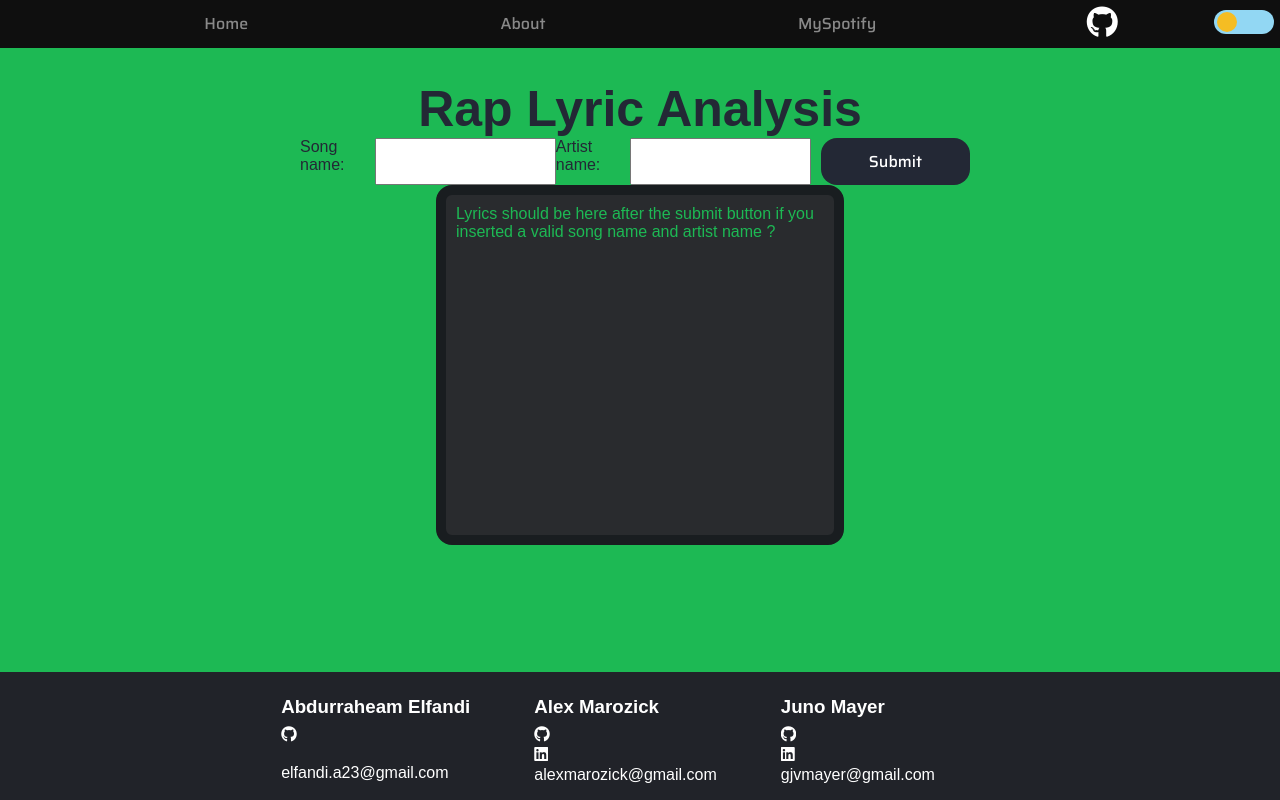
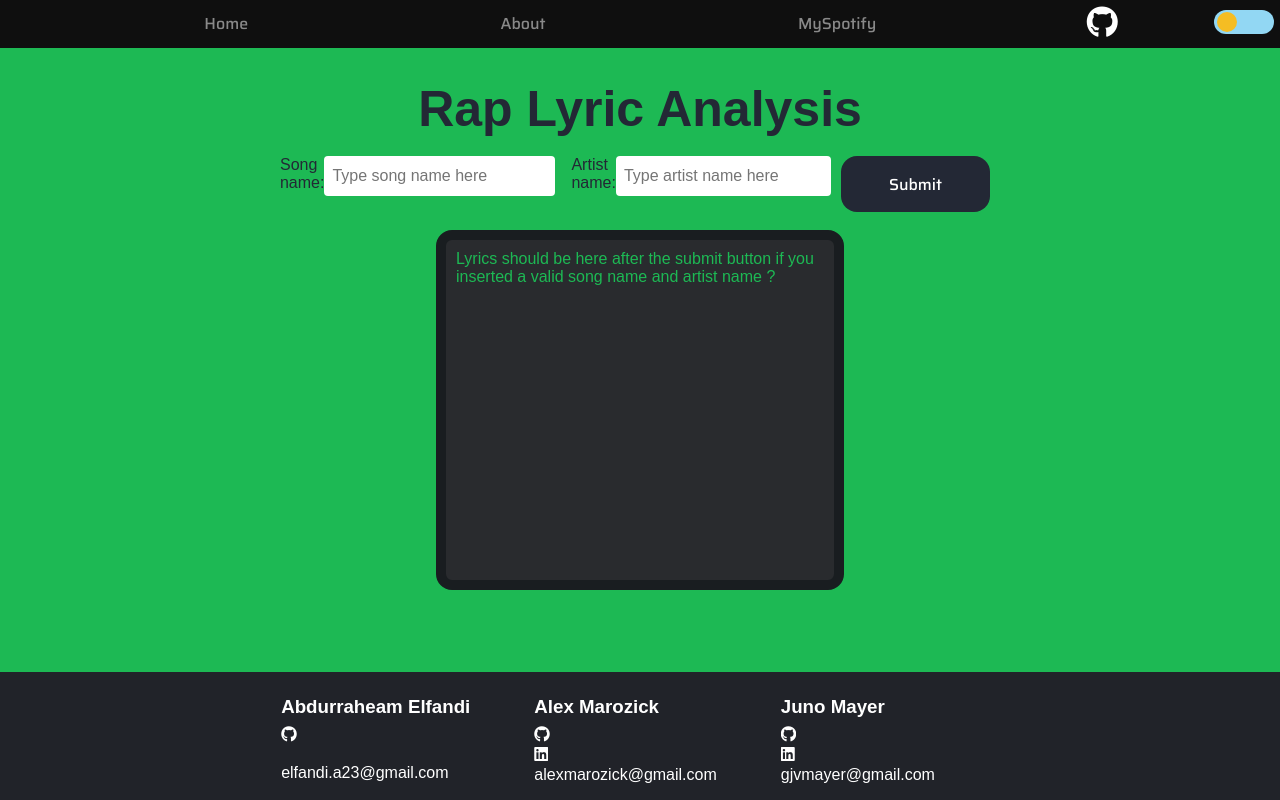
Before and after one commit to alexmarozick/RapAnalysis, a Flask app: page / in a window 1280 px wide. Run offline with Flask 2, Linux system fonts and the light colour scheme; parts of the project's set-up code (start-up, migrations or seed data) failed here and were passed over; some libraries are stand-ins or nearby versions.

Commit message:
fixed song name and artist inputs

```diff
--- a/rap_analysis/static/stylesheets/style.css
+++ b/rap_analysis/static/stylesheets/style.css
@@ -1,48 +1,47 @@
 :root {
-    --primary-color: #302AE6;
+  --primary-color: #302ae6;
   --secondary-color: #536390;
   --font-color: #232835;
   --link-font-color: rgb(137, 137, 141);
-    --bg-color: #1DB954;
+  --bg-color: #1db954;
   --button-color: rgb(41, 41, 43);
   --button-color: #232835;
   --button-color-hover: #39435c;
   --button-color-text: white;
-
 }
 /*
   #ADDFAD moss green
   #1DB954 Spotify green
 */
 
-
-*{
+* {
   margin: 0px;
   padding: 0px;
   box-sizing: border-box;
   scroll-behavior: smooth;
-
 }
 
 [data-mode="dark"] {
-    --font-color: #1DB954;
-    --link-font-color:#e1e1ff;
+  --font-color: #1db954;
+  --link-font-color: #e1e1ff;
   --bg-color: #232835;
   --heading-color: #818cab;
-    --button-color: #1DB954;
-    --button-color-hover: #ADDFAD;
+  --button-color: #1db954;
+  --button-color-hover: #addfad;
   --button-color-text: black;
 }
 
-main{
+main {
   width: 90vh;
   padding: 30px 20px;
   margin: 0 auto;
-    min-height: calc(100vh - 48px - 129.73px);  /* at minimum, footer will be at bottom (viewport - size of navbar - size of footer) */
+  min-height: calc(
+    100vh - 48px - 129.73px
+  ); /* at minimum, footer will be at bottom (viewport - size of navbar - size of footer) */
 }
 
-body{
-    font-family: 'Open Sans', sans-serif;
+body {
+  font-family: "Open Sans", sans-serif;
   background-color: var(--bg-color);
   transition: background 0.4s;
   color: var(--font-color);
@@ -57,28 +56,26 @@ p {
   margin-block-end: 1em;
   margin-inline-start: 0px;
   margin-inline-end: 0px;
-
 }
 
-body::-webkit-scrollbar{
+body::-webkit-scrollbar {
   width: 1rem;
 }
-body::-webkit-scrollbar-track{
+body::-webkit-scrollbar-track {
   background: rgb(15, 15, 15);
 }
-body::-webkit-scrollbar-thumb{
+body::-webkit-scrollbar-thumb {
   background: #2e2e2e;
   border-radius: 19px;
-
 }
 
-a{
+a {
   text-decoration: none;
   color: var(--font-color);
 }
 
 /*Start of Navbar and its content*/
-.top-nav{
+.top-nav {
   width: 100%; /*Use 100% of the body width*/
   position: fixed; /*Position of the nav bar will be fixed*/
   height: 3rem; /*Height of the nav bar*/
@@ -87,7 +84,7 @@ a{
   z-index: 2;
 }
 
-.nav-list{
+.nav-list {
   list-style: none;
   display: flex;
   height: 100%; /*Use 100% of the height of the nav bar*/
@@ -95,55 +92,56 @@ a{
 }
 
 /*Navbar links properties*/
-.nav-link{
-    font-family: 'Saira', sans-serif;
+.nav-link {
+  font-family: "Saira", sans-serif;
   text-decoration: none;
   filter: grayscale(100%) opacity(5);
 }
 
-
 /*Navbar link color*/
-a.nav-link{
-    color:var( --link-font-color);
+a.nav-link {
+  color: var(--link-font-color);
 }
 
-
 /*when the link in the nav bar is clicked on*/
-.nav-link:active{
+.nav-link:active {
   color: white;
 }
 
 /*properties for the social icons*/
-.socials i{
+.socials i {
   padding: 6px;
   margin: 2px, 1px;
   font-size: 2rem;
   position: relative;
-
 }
 
 /*properties for the github icon*/
-.fa-github{
+.fa-github {
   overflow: hidden;
   background-size: 100% 200%;
-    background-image: linear-gradient(to top,rgb(69, 38, 247) 5%,rgb(102, 187, 212), white 50%);
+  background-image: linear-gradient(
+    to top,
+    rgb(69, 38, 247) 5%,
+    rgb(102, 187, 212),
+    white 50%
+  );
   /* color: #fff; */
-    -webkit-background-clip: text;      /*Makes it so that it only colors the icon and not the container*/
+  -webkit-background-clip: text; /*Makes it so that it only colors the icon and not the container*/
   -webkit-text-fill-color: transparent;
-    transition:
-      background-position .3s ease-in-out,
-      color .2s ease-in-out;
+  transition: background-position 0.3s ease-in-out, color 0.2s ease-in-out;
 }
 
 /*properties for the github icon when hovered over, make color transition*/
-.fa-github:hover, .fa-github:focus{
-    -webkit-background-clip: text;  /*already have it above so could be removed*/
+.fa-github:hover,
+.fa-github:focus {
+  -webkit-background-clip: text; /*already have it above so could be removed*/
   -webkit-text-fill-color: transparent;
   background-position: 0 100%;
 }
 
 /* Switch properites*/
-.switch{
+.switch {
   position: fixed;
   width: 60px;
   height: 24px;
@@ -168,11 +166,10 @@ a.nav-link{
   right: 0;
   bottom: 0;
   background-color: rgb(146, 215, 243);
-    -webkit-transition: .4s;
-    transition: .4s;
+  -webkit-transition: 0.4s;
+  transition: 0.4s;
   border-radius: 34px;
 }
-
 
 /*Set up slider circle that is inside the box*/
 .slider:before {
@@ -184,13 +181,13 @@ a.nav-link{
   top: 2px;
   bottom: 4px;
   background-color: rgb(245, 189, 35);
-    -webkit-transition: .4s;
-    transition: .4s;
+  -webkit-transition: 0.4s;
+  transition: 0.4s;
   border-radius: 34px; /*Set the raidus of the content to be 1 so we get something like a circle*/
 }
 
 /*Make the silder circle move when clicked on the slider*/
-input:checked +.slider:before{
+input:checked + .slider:before {
   -webkit-transform: translateX(34px);
   -ms-transform: translateX(34px);
   transform: translateX(34px);
@@ -198,84 +195,112 @@ input:checked +.slider:before{
 }
 
 /*Set background of the slider after being clicked*/
-input:checked +.slider{
+input:checked + .slider {
   background-color: #454647;
 }
 /*End of nav bar contents*/
 
-.title{
+.title {
   padding-top: 50px;
   text-align: center;
   font-size: 50px;
 }
 
-.btn-container{
+.btn-container {
   padding: 0.7rem 3rem;
   width: 100%;
+}
 
-
-}
-form{
+form {
   display: flex;
   flex-direction: row;
   justify-content: center;
-    font-family: 'Saira', sans-serif;
+  font-family: "Saira", sans-serif;
   font-size: 16px;
-
 }
 
+#song {
+  width: 250px;
+  height: 40px;
+  border-radius: 4px;
+  outline: none;
+  border: none;
+  /* padding: top right bottom left */
+  padding: 0rem 1rem 0rem 0.5rem;
+  font-size: 1rem;
+  margin-bottom: 1rem;
+}
+
+#artist {
+  width: 250px;
+  height: 40px;
+  border-radius: 4px;
+  outline: none;
+  border: none;
+  padding-left: 0.5rem;
+  font-size: 1rem;
+  margin-bottom: 1rem;
+}
+
+#sartist{
+    padding-left:1rem;
+}
 
 .btn {
   margin: 0 10px;
   cursor: pointer;
-    font-family: 'Saira', sans-serif;
+  font-family: "Saira", sans-serif;
   padding: 0.7rem 3rem;
   font-size: 16px;
   background-color: var(--button-color);
   border-radius: 1rem;
   border: none;
-    color:var(--button-color-text);
-
+  color: var(--button-color-text);
 }
-.btn:hover, .upload-btn:focus {
+.btn:hover,
+.upload-btn:focus {
   background-color: var(--button-color-hover);
 }
 
-label.btn input[type=file]{
+label.btn input[type="file"] {
   position: absolute;
   z-index: -1;
   opacity: 0; /* make transparent */
 }
-.output-box{
+.output-box {
   margin: auto;
   width: 60%;
   background-color: #292b2e;
-    height:360px;
+  height: 360px;
   padding: 10px;
-    border:10px solid #191d20;
-    color: #1DB954;
+  border: 10px solid #191d20;
+  color: #1db954;
   font: 16px/26px;
-    overflow:auto;
+  overflow: auto;
   border-radius: 1rem;
   justify-content: center;
 }
 
-.fa-linkedin-square{
+.fa-linkedin-square {
   overflow: hidden;
   background-size: 100% 200%;
-    background-image: linear-gradient(to top,#0073b1 50%,#0073b1, rgb(255, 255, 255) 50%);
+  background-image: linear-gradient(
+    to top,
+    #0073b1 50%,
+    #0073b1,
+    rgb(255, 255, 255) 50%
+  );
   /* color: #fff; */
-    -webkit-background-clip: text;      /*Makes it so that it only colors the icon and not the container*/
+  -webkit-background-clip: text; /*Makes it so that it only colors the icon and not the container*/
   -webkit-text-fill-color: transparent;
-    transition:
-      background-position .3s ease-in-out,
-      color .2s ease-in-out;
+  transition: background-position 0.3s ease-in-out, color 0.2s ease-in-out;
 }
-.fa-linkedin-square:hover, .fa-linkedin-square:focus{
+.fa-linkedin-square:hover,
+.fa-linkedin-square:focus {
   background-position: 0 100%;
 }
 
-.header-section{
+.header-section {
   padding-top: 3rem;
   padding-bottom: 1rem;
   font-size: 50px;
@@ -288,11 +313,11 @@ label.btn input[type=file]{
   display: block;
 }
 
-.contact-list{
+.contact-list {
   display: flex;
   flex-direction: column;
 }
-.contact-info{
+.contact-info {
   font-size: 1.5rem;
   text-align: center;
   align-items: center;
@@ -300,16 +325,15 @@ label.btn input[type=file]{
   padding: 10px;
 }
 
-.email-link{
+.email-link {
   color: rgb(26, 115, 248);
 }
-.email-link:hover{
-    border-bottom: .1em solid rgb(54, 127, 238);
+.email-link:hover {
+  border-bottom: 0.1em solid rgb(54, 127, 238);
   transition: all 100ms cubic-bezier(0, 1, 1, 1);
 }
 
-
-.map{
+.map {
   margin: auto;
   padding: 50px 0;
   display: block;
@@ -317,10 +341,9 @@ label.btn input[type=file]{
 }
 
 /*Mobile view*/
-@media only screen and (max-width:800px){
-
+@media only screen and (max-width: 800px) {
   /*Nav menu*/
-    .nav-menu{
+  .nav-menu {
     position: fixed;
     display: flex;
     flex-direction: column;
@@ -333,18 +356,21 @@ label.btn input[type=file]{
     left: 0.8rem;
     width: 2.4rem;
     height: 2rem; /* Height of each bar similar as the justify-content*/
-
   }
 
   /* some properties for the 3 bar lines*/
-    .bar{
-        background: linear-gradient(to left, rgb(213, 214, 221), rgb(168, 171, 173));
+  .bar {
+    background: linear-gradient(
+      to left,
+      rgb(213, 214, 221),
+      rgb(168, 171, 173)
+    );
     width: 100%; /*Use 100% of the width set in .nav-menu*/
     height: 4px;
   }
 
-    .nav-list{
-        top:-100%;
+  .nav-list {
+    top: -100%;
     position: fixed;
     height: 100%;
     width: 100%;
@@ -353,33 +379,29 @@ label.btn input[type=file]{
     flex-direction: column;
     transition: all 700ms cubic-bezier(0, 1, 1, 1);
     align-items: center;
-
   }
 
-    .nav-list.open{
+  .nav-list.open {
     top: 0;
     transition: all 700ms cubic-bezier(0, 1, 1, 1);
     pointer-events: all;
   }
 
-    .nav-link:hover{
-        border-bottom: .1em solid rgb(194, 183, 183);
+  .nav-link:hover {
+    border-bottom: 0.1em solid rgb(194, 183, 183);
     transition: all 500ms cubic-bezier(0, 1, 1, 1);
   }
 }
 
-
-@media only screen and (min-width:801px){
-
-    .nav-link{
+@media only screen and (min-width: 801px) {
+  .nav-link {
     padding: 0.7rem 3rem;
     display: flex;
     flex-direction: row;
   }
 
   /*hovering over a link in the navbar*/
-    .nav-link:hover{
-        background: linear-gradient(to top,  rgb(20, 20, 20), rgb(39, 39, 39));
+  .nav-link:hover {
+    background: linear-gradient(to top, rgb(20, 20, 20), rgb(39, 39, 39));
   }
-
 }
--- a/rap_analysis/templates/index.html
+++ b/rap_analysis/templates/index.html
@@ -61,25 +61,16 @@
 
     <main>
         <h1 class="title" id="Home">Rap Lyric Analysis</h1>
-        <!-- <div class="btn-container"> -->
-            <!-- <form method="POST" action="/login-btn" enctype="multipart/form-data"> -->
-                <!-- <label class="btn" id="upload-label">
-                    <input type="file" name="gpx_file" id="originalBtn" required>
-                    Upload File:
-                    <span id="file-name">No file chosen</span>
-                </label> -->
-                <!-- <input class="btn" type="submit" name={{display}} value="{{display}}" id="sign-btn"> -->
-                <!-- <input class="btn" type="login" name="Login" value="Login" id="login-btn"> -->
-            <!-- </form> -->
+        <br>
 
-        <!-- </div> -->
         <form method="POST" action="/get-lyrics" enctype="multipart/form-data">
             <label for="sname">Song name:</label><br>
-            <input class="song" type="text" name="song" id="song">
-            <label for="sartist">Artist name:</label><br>
-            <input class="artist" type="text" name="artist" id="artist">
+            <input class="song" type="text" name="song" id="song" placeholder="Type song name here">
+            <label for="sartist" id="sartist">Artist name:</label><br>
+            <input class="artist" type="text" name="artist" id="artist" placeholder="Type artist name here">
             <input class="btn" type="submit" name="Submit" value="Submit" id="submit-btn">
         </form>
+        <br>
 
         <!-- ajax for submit button-->
         <script type=text/javascript>
```
Lines whose indentation alone changed are shown as unchanged.
